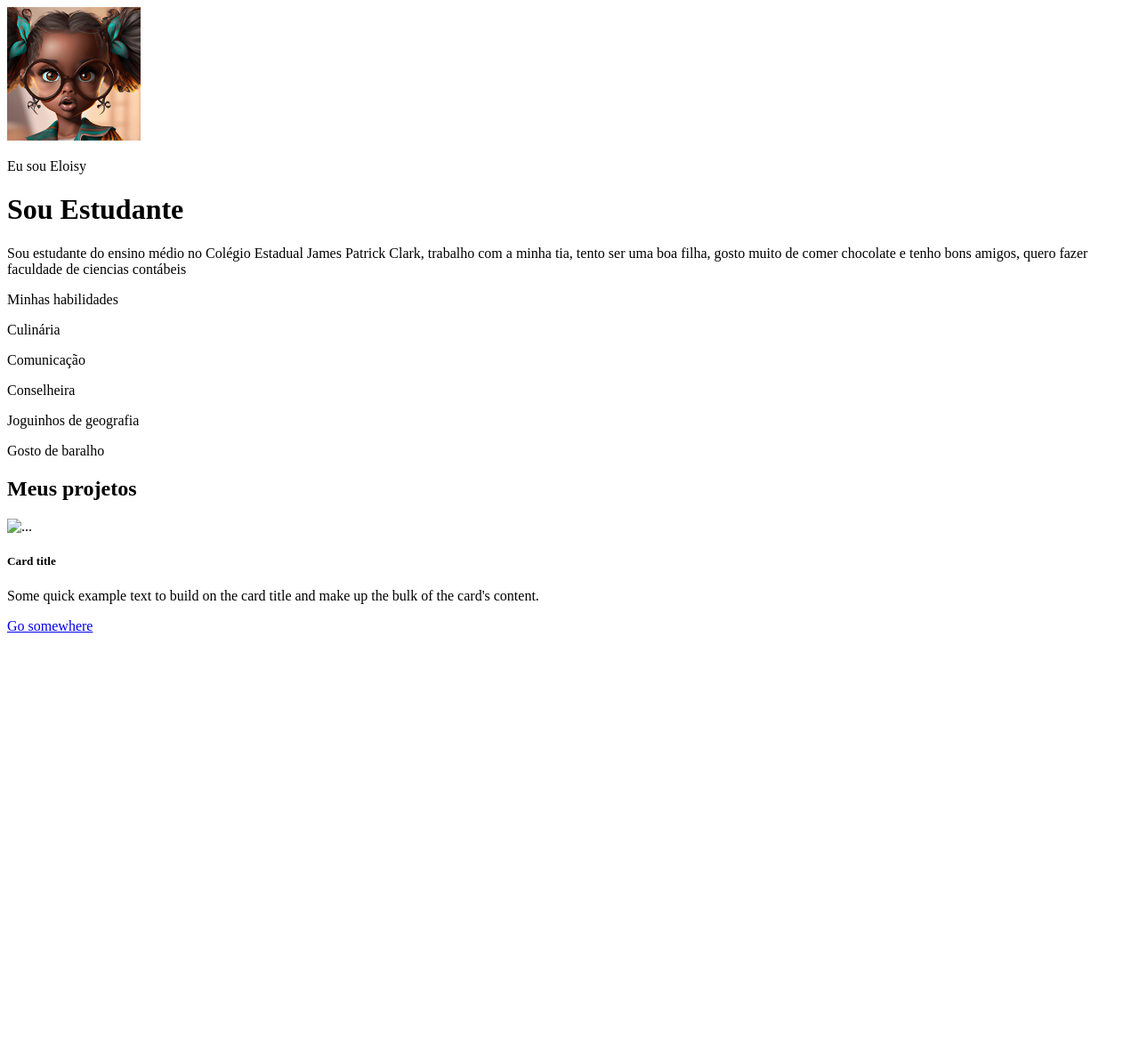
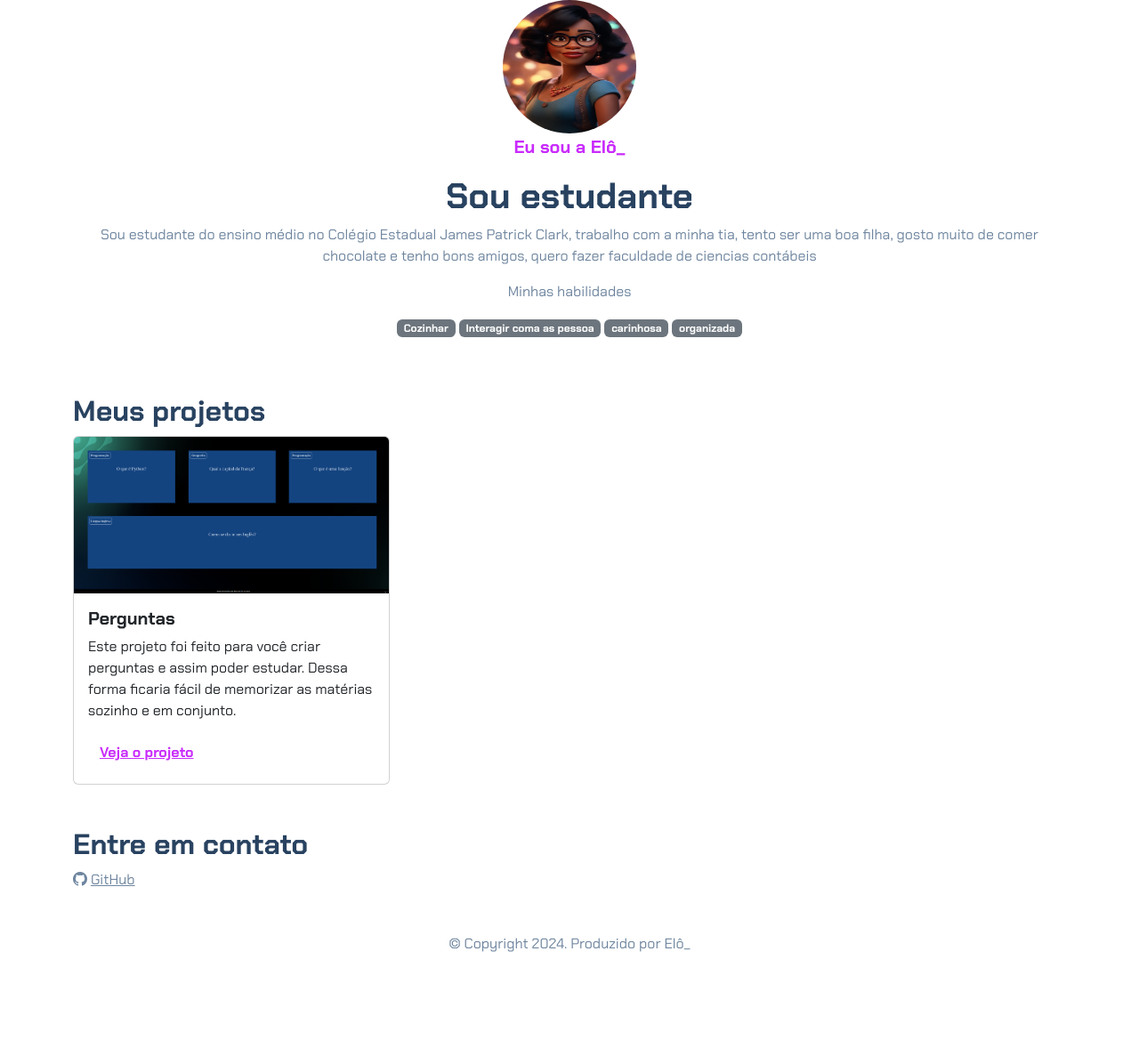
Before and after one commit to eloisy04/2-bloco-eloisy, a plain HTML site: page index.html in a window 1280 px wide. Shown: the whole page at 89% size. Before the commit the page ends 800 px from the top, so only its background shows below. Drawn offline with nearby package versions, Linux system fonts and the light colour scheme.

Commit message:
Add files via upload

```diff
--- a/index.html
+++ b/index.html
@@ -1,47 +1,86 @@
 <!DOCTYPE html>
 <html lang="pt-br">
+
 
 <head>
    <meta charset="UTF-8">
    <meta name="viewport" content="width=device-width, initial-scale=1.0">
-    <link href="https://cdn.jsdelivr.net/npm/bootstrap@5.3.2/dist/js/bootstrap.bundle.min.js" rel="stylesheet">
-    <link rel="stylesheet" href=>
+   <link href="https://cdn.jsdelivr.net/npm/bootstrap@5.3.2/dist/css/bootstrap.min.css" rel="stylesheet">
+   <link rel="stylesheet" href="https://cdn.jsdelivr.net/npm/bootstrap-icons@1.11.3/font/bootstrap-icons.min.css">
    <link rel="stylesheet" href="style.css">
    <title>Meu portfólio</title>
 </head>
 
+
 <body>
    <header class="container text-center">
-        <img src="img/avatar.png" alt="avatar da Eloisy" class="rounded-circle" width="150" height="150" srcset="">
-        <p class="lead">Eu sou Eloisy</p>
-        <h1>Sou Estudante</h1>
+       <img src="img/lolo.webp" alt="avatar da Eloiy" class="rounded-circle" width="150" height="150"
+           srcset="">
+       <p class="lead">Eu sou a Elô_</p>
+       <h1>Sou estudante</h1>
        <p>Sou estudante do ensino médio no Colégio Estadual James Patrick Clark, trabalho com a minha tia, tento ser uma boa filha, gosto muito de comer chocolate e tenho bons amigos, quero fazer faculdade de ciencias contábeis</p>
        <p>Minhas habilidades</p>
        <div>
-            <p class="badge text-bg-secondary">Culinária</p>
-            <p class="badge text-bg-secondary">Comunicação</p>
-            <p class="badge text-bg-secondary">Conselheira</p>
-            <p class="badge text-bg-secondary">Joguinhos de geografia</p>
-            <p class="badge text-bg-secondary">Gosto de baralho</p>
+           <p class="badge bg-secondary">Cozinhar</p>
+           <p class="badge bg-secondary">Interagir coma as pessoa </p>
+           <p class="badge bg-secondary">carinhosa</p>
+           <p class="badge bg-secondary">organizada</p>
        </div>
    </header>
-    <main class="container">
+   <main class="container mt-5">
        <h2>Meus projetos</h2>
        <div class="row">
+        <!-- Projeto 1 -->
         <div class="col-md-4">
-                <div class="card" >
-                    <img src="..." class="card-img-top" alt="...">
+            <div class="card">
+                <img src="img/perguntas.png" class="card-img-top" alt="Imagem do projeto de biblioteca virtual">
                 <div class="card-body">
-                      <h5 class="card-title">Card title</h5>
-                      <p class="card-text">Some quick example text to build on the card title and make up the bulk of the card's content.</p>
-                      <a href="#" class="btn btn-primary">Go somewhere</a>
+                    <h5 class="card-title">Perguntas </h5>
+                    <p class="card-text">Este projeto foi feito para você criar perguntas e assim poder estudar. Dessa forma ficaria fácil de memorizar as matérias sozinho e em conjunto.
+                    </p>
+                    <button type="button" class="btn btn-link" data-bs-toggle="modal" data-bs-target="#modal3">Veja
+                        o projeto</button>
                 </div>
             </div>
         </div>
     </div>
+</main>
+<!-- Modal 1 -->
+<div class="modal" id="modal1" tabindex="-1">
+    <div class="modal-dialog">
+        <div class="modal-content">
+            <div class="modal-header">
+                <h5 class="modal-title">Minha Biblioteca: Uma Webpage Personalizada</h5>
+                <button type="button" class="btn-close" data-bs-dismiss="modal" aria-label="Close"></button>
+            </div>
+            <div class="modal-body">
+                <p>0 projeto é uma página web criada com HTML e CSS, destinada a exibir uma coleção pessoal de livros favoritos. O objetivo é criar um ambiente virtual onde seja possível compartilhar seus livros preferidos, fornecendo uma descrição breve de cada um, incluindo o autor, o ano de publicação e uma opção de compra.</p>
+                <p>A estrutura do site é baseada em HTML, que define a semântica e o layout do conteúdo, enquanto o CSS é usado para estilizar a página visualmente, incluindo cores, tipografia e a disposição dos elementos.</p>
+                <p>0 HTML organiza o conteúdo em um cabeçalho com o título do site, seguido por uma divisão principal (.container) que apresenta o propósito do site e a coleção de livros em uma seção flexível (.livros). Cada livro é destacado em seu próprio contêiner (.livro), mostrando uma imagem da capa, detalhes do livro e um link de compra. O design responsivo é garantido pelo uso de uma meta tag viewport e um layout flexível que se adapta a diferentes tamanhos de
+                <p>0 CSS personaliza o visual do site, usando variáveis para cores, estilizando o texto com uma fonte importada do Google Fonts e aplicando um esquema de cores suaves e botões interativos.
+O uso de HTML e CSS é importante pois assim é possível criar um site acessível e esteticamente agradável sem a necessidade de scripts complexos, com foco na usabilidade e na experiência da pessoa usuária. A escolha da tipografia e do esquema de cores contribui para a atmosfera acolhedora do site, incentivando a exploração da coleção de livros.</p>
+               <img src="img/perguntas.png" class="img-fluid w-100"
+               alt="Imagem representativa do projeto de uma biblioteca online">
 
-    </main>
+            </div>
+     <div class="modal-footer">
+                <a href=>Ver projeto ao vivo</a>
+           </div>
+        </div>
+    </div>
+</div>
+<footer class="container py-5">
+    <h2>Entre em contato</h2>
+    <div>
+        <i class="bi bi-github"></i>
+        <a href="https://github.com/aninhaa01">GitHub</a>
+    </div>
+    <p class="my-5 text-center">© Copyright 2024. Produzido por Elô_</p>
+</footer>
+
+
 <script src="https://cdn.jsdelivr.net/npm/bootstrap@5.3.2/dist/js/bootstrap.bundle.min.js"></script>
 </body>
 
+
 </html>
--- a/style.css
+++ b/style.css
@@ -0,0 +1,36 @@
+@import url('https://fonts.googleapis.com/css2?family=Chakra+Petch:ital,wght@0,300;0,400;0,500;0,600;0,700;1,300;1,400;1,500;1,600;1,700&display=swap');
+
+
+:root {
+   --cor-principal: #6E859F;
+   --cor-secundaria: #284260;
+   --cor-destaque: #C92BFC;
+}
+
+
+body {
+   font-family: 'Chakra Petch', sans-serif;
+   color: var(--cor-principal);
+}
+
+
+h1, h2, h5 {
+   color: var(--cor-secundaria);
+   font-weight: 700;
+}
+
+
+.lead, .btn-link {
+   color: var(--cor-destaque);
+   font-weight: 700;
+}
+
+
+a, .btn-link:hover {
+   color: var(--cor-principal)
+}
+
+
+a:hover{
+   color: var(--cor-destaque);
+}
```
Also changed, not shown: img/lolo.webp (added), img/perguntas.png (added). Lines whose indentation alone changed are shown as unchanged.
